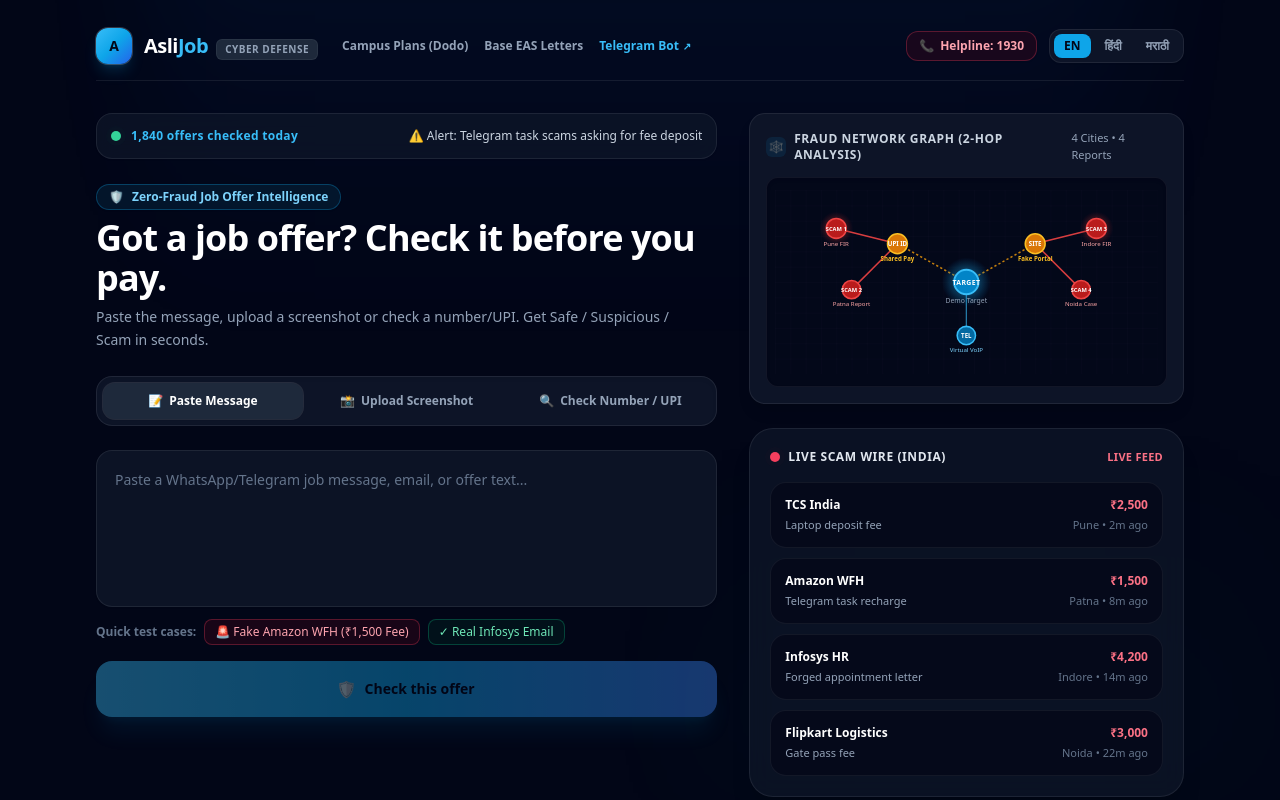
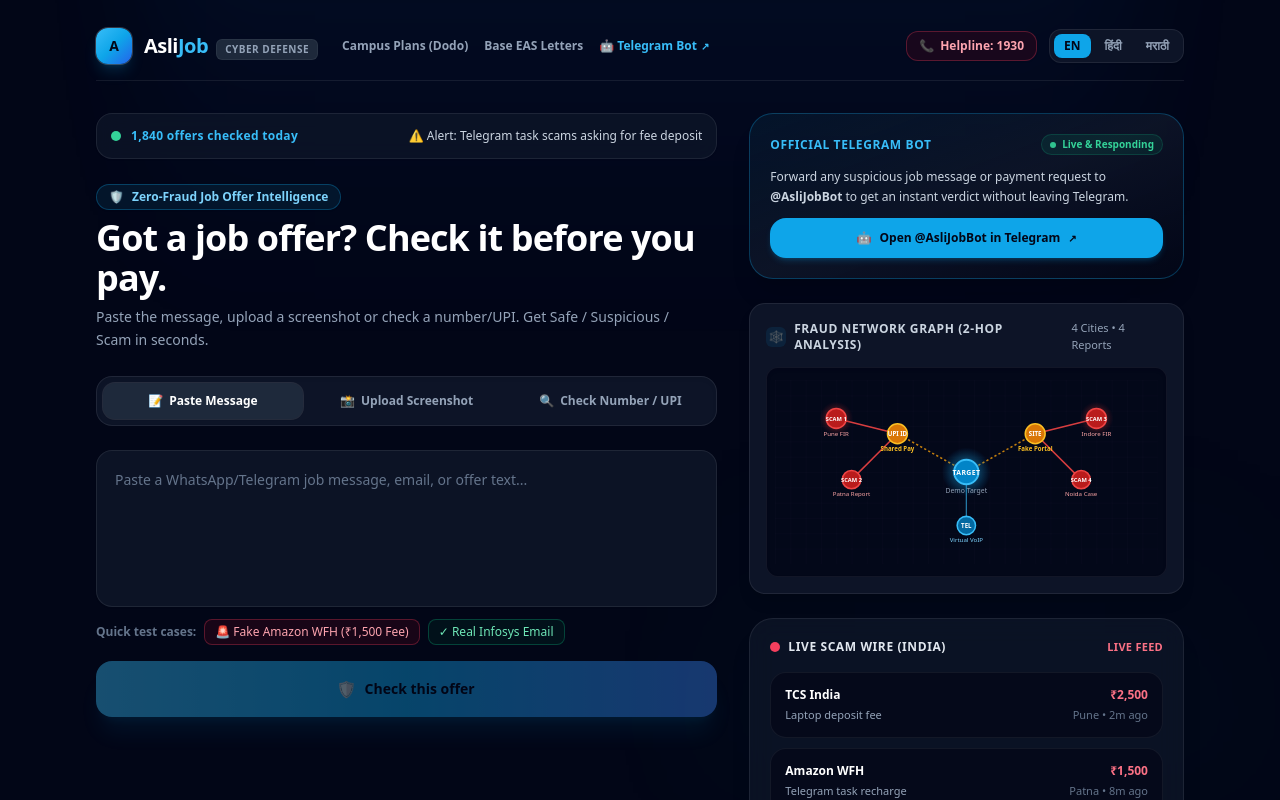
Before and after one commit to Saurabhyadav0/aslijob, a Next.js app: page / in a window 1280 px wide. Shown: the top 800 px of the page. Built offline with nearby package versions, Linux system fonts and the light colour scheme.

Commit message:
feat(telegram): add direct web client link to working @AsliJobBot

```diff
--- a/app/page.tsx
+++ b/app/page.tsx
@@ -184,12 +184,12 @@ export default function Home() {
               Base EAS Letters
             </Link>
             <a
-              href="https://t.me/AsliJobBot"
+              href="https://web.telegram.org/k/#@AsliJobBot"
               target="_blank"
               rel="noreferrer"
-              className="text-sky-400 hover:text-sky-300 transition-colors flex items-center gap-1"
+              className="text-sky-400 hover:text-sky-300 transition-colors flex items-center gap-1 font-bold"
             >
-              <span>Telegram Bot</span>
+              <span>🤖 Telegram Bot</span>
               <span className="text-[10px]">↗</span>
             </a>
           </nav>
@@ -562,6 +562,32 @@ export default function Home() {
 
         {/* Right Column: Live Threat Radar & Cyber Defense Feed */}
         <div className="lg:col-span-5 space-y-6">
+          {/* Official Telegram Bot Card */}
+          <div className="rounded-3xl border border-sky-500/30 bg-gradient-to-br from-sky-950/30 via-slate-900/80 to-slate-950 p-5 space-y-3 shadow-xl">
+            <div className="flex items-center justify-between">
+              <span className="text-xs font-black uppercase tracking-wider text-sky-400">
+                Official Telegram Bot
+              </span>
+              <span className="flex items-center gap-1.5 text-[10px] font-bold text-emerald-400 bg-emerald-500/10 px-2 py-0.5 rounded-full border border-emerald-500/20">
+                <span className="h-1.5 w-1.5 rounded-full bg-emerald-400 animate-pulse" />
+                Live & Responding
+              </span>
+            </div>
+            <p className="text-xs text-slate-300 leading-relaxed">
+              Forward any suspicious job message or payment request to <strong>@AsliJobBot</strong> to get an instant verdict without leaving Telegram.
+            </p>
+            <a
+              href="https://web.telegram.org/k/#@AsliJobBot"
+              target="_blank"
+              rel="noreferrer"
+              className="flex items-center justify-center gap-2 rounded-2xl bg-sky-500 hover:bg-sky-400 py-3 text-xs font-bold text-slate-950 transition-all duration-150 active:scale-[0.96] shadow-md shadow-sky-500/20"
+            >
+              <span>🤖</span>
+              <span>Open @AsliJobBot in Telegram</span>
+              <span className="text-[10px]">↗</span>
+            </a>
+          </div>
+
           {/* Default Graph View when no check active */}
           {!result && (
             <div className="space-y-2">
@@ -675,10 +701,10 @@ export default function Home() {
             EAS Letter Verify
           </Link>
           <a
-            href="https://t.me/AsliJobBot"
+            href="https://web.telegram.org/k/#@AsliJobBot"
             target="_blank"
             rel="noreferrer"
-            className="hover:text-slate-300"
+            className="hover:text-slate-300 font-medium"
           >
             Telegram @AsliJobBot
           </a>
--- a/app/pricing/page.tsx
+++ b/app/pricing/page.tsx
@@ -110,7 +110,18 @@ function PricingContent() {
               </li>
               <li className="flex items-center gap-2.5">
                 <span className="flex h-4 w-4 items-center justify-center rounded-full bg-emerald-500/20 text-emerald-400 text-[10px] font-bold">✓</span>
-                <span>Telegram bot access (@AsliJobBot)</span>
+                <span>
+                  Telegram bot access (
+                  <a
+                    href="https://web.telegram.org/k/#@AsliJobBot"
+                    target="_blank"
+                    rel="noreferrer"
+                    className="text-sky-400 hover:underline font-bold"
+                  >
+                    @AsliJobBot
+                  </a>
+                  )
+                </span>
               </li>
             </ul>
           </div>
```
Also changed, not shown: 1 other file (tests, documents, lock files or other folders).
